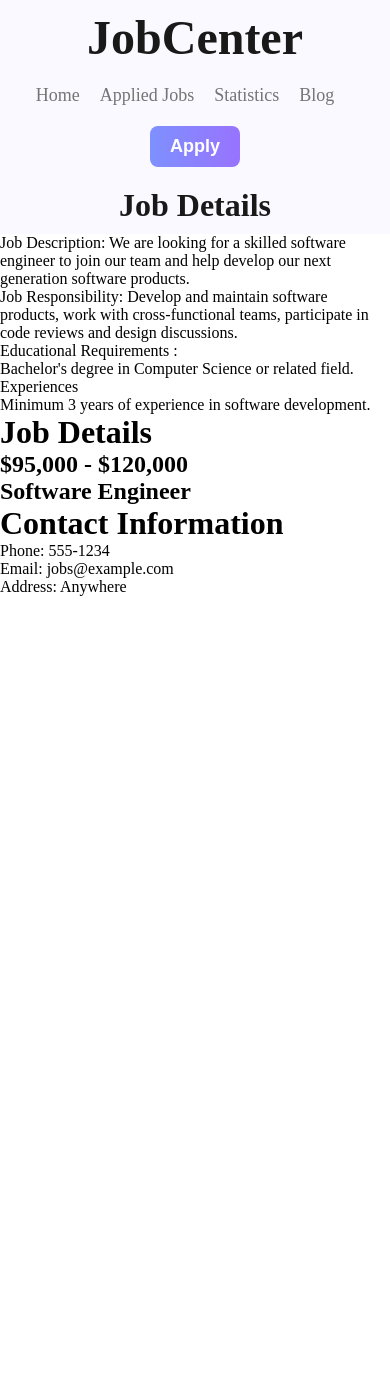
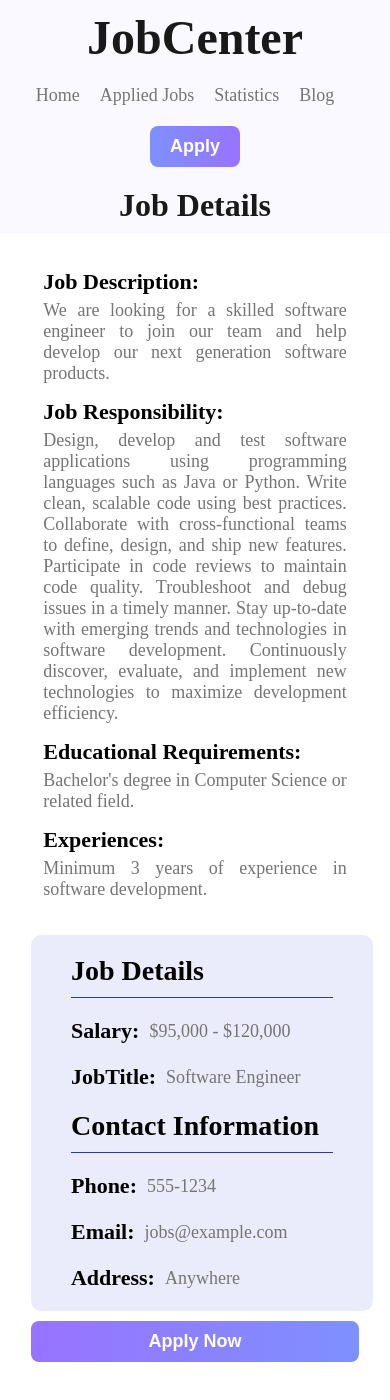
Before and after one commit to Pronoy568/Job-Center, a React (Vite) app: page /job/1 in a window 390 px wide. Before the commit the page ends 844 px from the top, so only its background shows below. Built offline with nearby package versions, Linux system fonts and the light colour scheme.

Commit message:
Job Details show with responsive

```diff
--- a/public/Jobs.json
+++ b/public/Jobs.json
@@ -9,7 +9,7 @@
     "fullTime_or_partTime": "FullTime",
     "salary": "$95,000 - $120,000",
     "job_description": "We are looking for a skilled software engineer to join our team and help develop our next generation software products.",
-    "job_responsibility": "Develop and maintain software products, work with cross-functional teams, participate in code reviews and design discussions.",
+    "job_responsibility": "Design, develop and test software applications using programming languages such as Java or Python. Write clean, scalable code using best practices. Collaborate with cross-functional teams to define, design, and ship new features. Participate in code reviews to maintain code quality. Troubleshoot and debug issues in a timely manner. Stay up-to-date with emerging trends and technologies in software development. Continuously discover, evaluate, and implement new technologies to maximize development efficiency.",
     "educational_requirements": "Bachelor's degree in Computer Science or related field.",
     "experiences": "Minimum 3 years of experience in software development.",
     "phone": "555-1234",
@@ -25,7 +25,7 @@
     "fullTime_or_partTime": "FullTime",
     "salary": "$50,000 - $70,000",
     "job_description": "We are seeking a Data Analyst to join our team and help us analyze our data to make better business decisions.",
-    "job_responsibility": "Analyze large data sets, identify trends and patterns, develop reports and visualizations, work with stakeholders to understand their data needs.",
+    "job_responsibility": "Analyze large data sets, identify trends and patterns, develop reports and visualizations, work with stakeholders to understand their data needs.Participate in code reviews to maintain code quality. Troubleshoot and debug issues in a timely manner. Stay up-to-date with emerging trends and technologies in software development. Continuously discover, evaluate, and implement new technologies to maximize development efficiency.",
     "educational_requirements": "Bachelor's degree in Mathematics, Statistics, or related field.",
     "experiences": "Minimum 2 years of experience in data analysis.",
     "phone": "555-5678",
@@ -41,7 +41,7 @@
     "fullTime_or_partTime": "FullTime",
     "salary": "$80,000 - $100,000",
     "job_description": "We are seeking an experienced Marketing Manager to develop and execute our marketing strategy.",
-    "job_responsibility": "Develop and execute marketing plans, manage budgets, lead cross-functional teams, measure and analyze campaign performance.",
+    "job_responsibility": "Develop and implement marketing strategies to promote products or services. Conduct market research to identify target audiences and evaluate market trends. Collaborate with cross-functional teams, including product and sales teams, to develop and execute marketing campaigns. Manage and coordinate all marketing activities, including advertising, promotions, and public relations. Analyze data to determine campaign efficiency and optimize strategies. Stay up-to-date with digital marketing trends and technologies, and apply them to campaigns to increase engagement and conversion rates.",
     "educational_requirements": "Bachelor's degree in Marketing or related field.",
     "experiences": "Minimum 5 years of experience in marketing.",
     "phone": "555-9012",
@@ -56,8 +56,8 @@
     "location": "Any",
     "fullTime_or_partTime": "FullTime",
     "salary": "$100,000 - $120,000",
-    "job_description": "ABC Software is seeking an experienced software engineer to join our team...",
-    "job_responsibility": "• Design, develop, and test software\n• Collaborate with other engineers and stakeholders\n• Write clean, maintainable code\n• Participate in code reviews\n...",
+    "job_description": "ABC Software is seeking an experienced software engineer to join our team.",
+    "job_responsibility": "Design, develop and maintain websites using HTML, CSS, and JavaScript. Collaborate with designers to ensure the best user experience. Troubleshoot and debug website issues. Stay up-to-date with emerging trends and technologies in web development. Write clean, efficient and well-documented code. Test and optimize websites for maximum speed and scalability. Create website layout/user interface by using standard HTML/CSS practices.",
     "educational_requirements": "• Bachelor's degree in Computer Science or related field\n• Master's degree preferred",
     "experiences": "• 5+ years of experience in software engineering\n• Experience with Java, Python, or similar languages",
     "phone": "555-1234",
@@ -72,8 +72,8 @@
     "location": "New York City",
     "fullTime_or_partTime": "FullTime",
     "salary": "$80,000 - $100,000",
-    "job_description": "XYZ Corporation is seeking a marketing manager to oversee our marketing efforts...",
-    "job_responsibility": "• Develop and execute marketing plans\n• Manage a team of marketing professionals\n• Analyze market trends and data\n• Collaborate with other departments\n...",
+    "job_description": "XYZ Corporation is seeking a marketing manager to oversee our marketing efforts.",
+    "job_responsibility": "Plan and execute projects from conception to completion, ensuring they are completed on time, within budget, and to the required quality standards. Identify project goals, objectives, and deliverables. Develop and maintain project plans, budgets, and schedules. Manage project team members, assign tasks, and provide guidance and support. Monitor project progress, identify and mitigate risks, and resolve issues. Communicate project status to stakeholders and ensure their needs are met. Conduct post-project evaluations to identify areas for improvement.",
     "educational_requirements": "• Bachelor's degree in Marketing or related field\n• Master's degree preferred",
     "experiences": "• 7+ years of experience in marketing\n• Experience in B2B marketing",
     "phone": "555-5678",
@@ -88,8 +88,8 @@
     "location": "Any",
     "fullTime_or_partTime": "PartTime",
     "salary": "$65,000 - $78,000",
-    "job_description": "123 Design Studio is seeking a part-time graphic designer to help us create beautiful designs for our clients...",
-    "job_responsibility": "• Create designs for websites, print materials, and social media\n• Work with clients to understand their needs\n• Revise designs based on client feedback\n...",
+    "job_description": "123 Design Studio is seeking a part-time graphic designer to help us create beautiful designs for our clients.",
+    "job_responsibility": "• Create designs for websites, print materials, and social media. Collaborate with cross-functional teams, including product and sales teams, to develop and execute marketing campaigns. Manage and coordinate all marketing activities, including advertising, promotions, and public relations. Analyze data to determine campaign efficiency and optimize strategies. Stay up-to-date with digital marketing trends and technologies, and apply them to campaigns to increase engagement and conversion rates.",
     "educational_requirements": "• Bachelor's degree in Graphic Design or related field\n• Master's degree preferred",
     "experiences": "• 3+ years of experience in graphic design\n• Experience with Adobe Creative Suite",
     "phone": "555-9012",
--- a/src/components/DetailsJobs/DetailsJobs.css
+++ b/src/components/DetailsJobs/DetailsJobs.css
@@ -1,12 +1,75 @@
+.DetailsJobsContainer {
+  margin-bottom: 30px;
+}
 .DetailsJobsHeading {
   background: url("../../assets/AllImages/Vector-1.png") right bottom no-repeat,
     url("../../assets/AllImages/Vector.png") left top no-repeat, #f9f9ff;
   text-align: center;
   padding: 100px;
 }
-.DetailsJobsHeading h1 {
+.DetailsJobsHeading .titleJob {
   font-size: 32px;
   color: #1a1919;
+}
+.DetailsJobsDescriptionContact {
+  width: 90%;
+  margin: 20px auto;
+  display: flex;
+  align-items: center;
+  justify-content: space-around;
+}
+.DetailsJobsDescriptionContact span {
+  font-weight: bold;
+  font-size: 22px;
+  margin: 10px 0;
+}
+.DetailsJobsDescriptionContact p {
+  font-size: 18px;
+  color: #757575;
+  text-align: justify;
+  margin: 5px 0;
+}
+.DetailsJobsContact p {
+  font-size: 18px;
+  color: #757575;
+  margin-left: 10px;
+}
+.DetailsJobsDescription {
+  width: 60%;
+}
+.DetailsJobsContact {
+  width: 80%;
+  padding: 10px 40px;
+  background-color: #d9dbf887;
+  border-radius: 10px;
+}
+.DetailsJobsContact h1 {
+  font-size: 28px;
+  border-bottom: 1px solid #101882d7;
+  padding-bottom: 10px;
+  margin: 10px 0;
+}
+.DetailsJobsFlex {
+  display: flex;
+  align-items: center;
+  margin: 0;
+}
+.DetailsJobsDescriptionAllRight {
+  margin: 15px;
+}
+.applyNowBtn {
+  width: 100%;
+  margin: 10px 0;
+  padding: 10px;
+  background: linear-gradient(90deg, #9873ff 0%, #7e90fe 100%);
+  border-radius: 8px;
+  border: 0;
+  font-weight: 800;
+  font-size: 18px;
+  color: #ffffff;
+}
+.applyNowBtn:hover {
+  background: linear-gradient(90deg, #7e90fe 0%, #9873ff 100%);
 }
 
 @media (max-width: 576px) {
@@ -14,4 +77,14 @@
     background: #f9f9ff;
     padding: 10px;
   }
+  .DetailsJobsDescriptionContact {
+    flex-direction: column;
+  }
+  .DetailsJobsDescription {
+    width: 95%;
+  }
+  .DetailsJobsContact {
+    width: 80%;
+    margin-top: 20px;
+  }
 }
--- a/src/components/DetailsJobs/DetailsJobs.jsx
+++ b/src/components/DetailsJobs/DetailsJobs.jsx
@@ -22,25 +22,61 @@ const DetailsJobs = () => {
   return (
     <div className="DetailsJobsContainer">
       <div className="DetailsJobsHeading">
-        <h1>Job Details</h1>
+        <h1 className="titleJob">Job Details</h1>
       </div>
+      <div>
         <div className="DetailsJobsDescriptionContact">
           <div className="DetailsJobsDescription">
-          <p>Job Description: {detailsFindData.job_description}</p>
-          <p>Job Responsibility: {detailsFindData.job_responsibility}</p>
-          <p>Educational Requirements :</p>
-          {detailsFindData.educational_requirements}
-          <p>Experiences</p>
-          {detailsFindData.experiences}
+            <div className="DetailsJobsDescriptionAllRight">
+              <span>Job Description: </span>
+              <p>{detailsFindData.job_description}</p>
             </div>
+            <div className="DetailsJobsDescriptionAllRight">
+              <span>Job Responsibility: </span>
+              <p>{detailsFindData.job_responsibility}</p>
+            </div>
+            <div className="DetailsJobsDescriptionAllRight">
+              <span>Educational Requirements:</span>
+              <p>{detailsFindData.educational_requirements}</p>
+            </div>
+            <div className="DetailsJobsDescriptionAllRight">
+              <span>Experiences:</span>
+              <p>{detailsFindData.experiences}</p>
+            </div>
+          </div>
+          <div>
             <div className="DetailsJobsContact">
               <h1>Job Details</h1>
-          <h2>{detailsFindData.salary}</h2>
-          <h2>{detailsFindData.job_title}</h2>
+              <div className="DetailsJobsFlex">
+                <span>Salary: </span>
+                <p>{detailsFindData.salary}</p>
+              </div>
+              <div className="DetailsJobsFlex">
+                <span>JobTitle: </span>
+                <p>{detailsFindData.job_title}</p>
+              </div>
+
               <h1>Contact Information</h1>
-          <p>Phone: {detailsFindData.phone}</p>
-          <p>Email: {detailsFindData.email}</p>
-          <p>Address: {detailsFindData.location}</p>
+
+              <div className="DetailsJobsFlex">
+                <span>Phone: </span>
+                <p>{detailsFindData.phone}</p>
+              </div>
+
+              <div className="DetailsJobsFlex">
+                <span>Email: </span>
+                <p>{detailsFindData.email}</p>
+              </div>
+
+              <div className="DetailsJobsFlex">
+                <span>Address: </span>
+                <p>{detailsFindData.location}</p>
+              </div>
+            </div>
+            <div>
+              <button className="applyNowBtn">Apply Now</button>
+            </div>
+          </div>
         </div>
       </div>
     </div>
```
Lines whose indentation alone changed are shown as unchanged.
